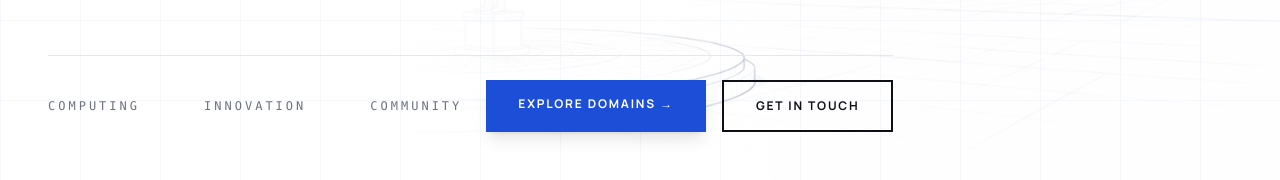
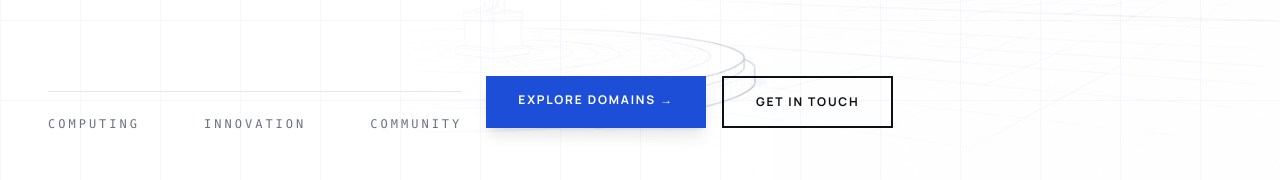
Before and after one commit to netralbhoi/ACM-VNIT-Website, a plain HTML site: page index.html in a window 1280 px wide. Shown: the part 620-800 px from the top of the page. Drawn offline with nearby package versions, Linux system fonts and the light colour scheme.

Commit message:
Restrict hero bottom bar overline only to the text spans, keeping CTA buttons clean

```diff
--- a/index.html
+++ b/index.html
@@ -153,14 +153,18 @@
 
       <!-- Bottom bar -->
       <div class="max-w-[1400px] mx-auto w-full px-6 lg:px-12 z-10 bot-bar">
-        <div class="pt-6 border-t border-[--color-border] flex flex-col md:flex-row md:items-center md:justify-between gap-6 animate-fade-up"
+        <div class="flex flex-col md:flex-row md:items-end md:justify-between gap-6 animate-fade-up"
           style="animation-delay: 0.5s;">
-          <div class="flex flex-wrap gap-8 lg:gap-16">
+
+          <!-- Spans with overline -->
+          <div class="pt-6 border-t border-[--color-border] flex flex-wrap gap-8 lg:gap-16 flex-grow max-w-xl md:max-w-none">
             <span class="text-xs font-mono tracking-[0.25em] uppercase text-[--color-ink-muted]">Computing</span>
             <span class="text-xs font-mono tracking-[0.25em] uppercase text-[--color-ink-muted]">Innovation</span>
             <span class="text-xs font-mono tracking-[0.25em] uppercase text-[--color-ink-muted]">Community</span>
           </div>
-          <div class="flex flex-wrap gap-4 md:justify-end">
+
+          <!-- Buttons shifted to bottom right (no overline) -->
+          <div class="flex flex-wrap gap-4 md:justify-end shrink-0 pb-1">
             <a href="domains.html"
               class="inline-block bg-[--color-blue] text-white px-8 py-4 text-xs font-bold tracking-[0.15em] uppercase hover:bg-[--color-blue-light] transition-all duration-200 shadow-lg shadow-[--color-blue]/10 hover:shadow-xl hover:shadow-[--color-blue]/25">
               Explore Domains →
@@ -169,6 +173,7 @@
               Get in Touch
             </button>
           </div>
+
         </div>
       </div>
 
```
